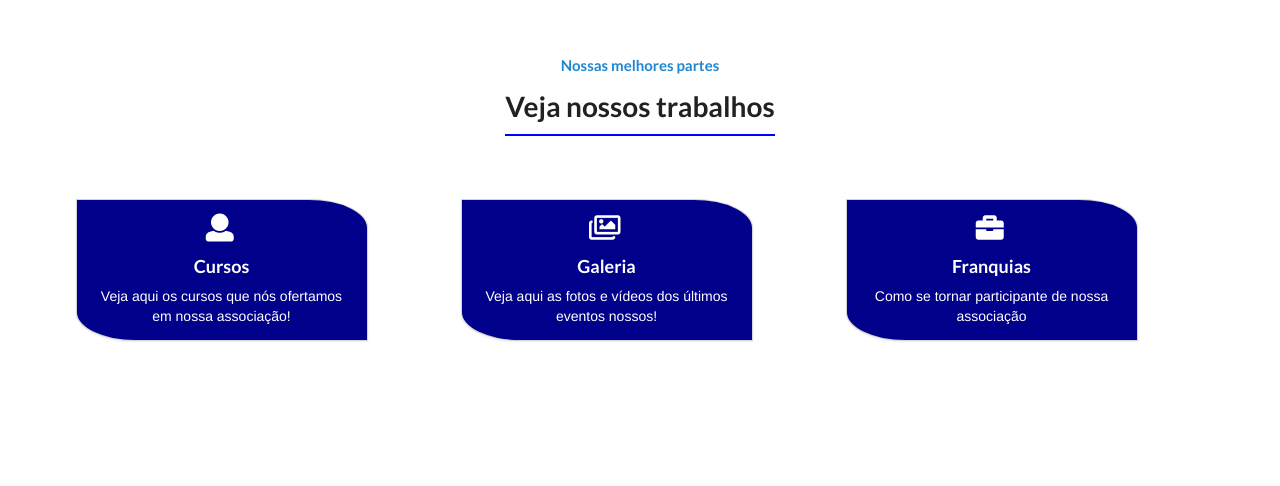
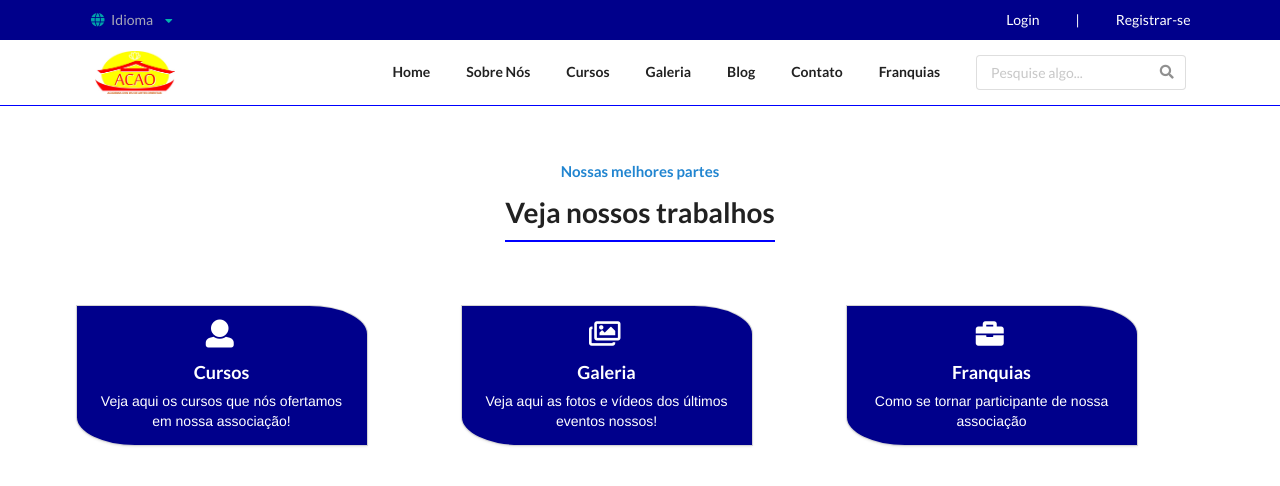
Before and after one commit to MatheusRyuki/ChinWu, a Vue app: page /About in a window 1280 px wide. Shown: the top 486 px of the page. Built offline with nearby package versions, Linux system fonts and the light colour scheme.

Commit message:
Cabeçalho na segunda página

```diff
--- /dev/null
+++ b/src/components/About/Header0.vue
@@ -0,0 +1,65 @@
+<template>
+  <div id="header">
+    <div class="ui container">
+      <div class="ui secondary menu">
+        <a class="browse item">
+            <i class="teal globe icon"></i>
+            <div class="ui simple dropdown">
+    <div class="default text">{{language}}</div>
+        <i class="teal dropdown icon"></i>
+    <div class="menu">
+    <div class="item">{{pt}}<i class="br flag"></i></div>
+    <div class="item">{{en}}<i class="gb flag"></i></div>
+    <div class="item">{{es}} <i class="es flag"></i></div>
+  </div>
+              </div>
+      </a>
+       <div class="right menu">
+         <a class="item">
+           {{login}}
+         </a>
+         <span class="item">|</span>
+         <a class="item">
+          {{register}}
+          </a>
+       </div>
+      </div>
+    </div>
+  </div>
+</template>
+
+<script>
+
+
+export default {
+  data() {
+    return {
+      language: 'Idioma',
+      login: 'Login',
+      register: 'Registrar-se',
+      pt: 'Português  ',
+      en: 'Inglês  ',
+      es: 'Espanhol  ',
+    };
+  },
+  mounted() {
+    // eslint-disable-next-line
+    $(".ui.dropdown").dropdown();
+  },
+};
+</script>
+
+<style scoped>
+#header {
+  background-color: darkblue;
+}
+span {
+    color: white;
+}
+.ui.secondary.menu .item {
+  color: white;
+}
+.ui.secondary.menu .item:hover {
+  color: gray;
+}
+</style>
--- /dev/null
+++ b/src/components/About/Subheader.vue
@@ -0,0 +1,68 @@
+<template>
+  <div id="menu">
+    <div class="ui container">
+      <div class="ui stackable container secondary menu">
+        <a class="item">
+          <img class="ui tiny image" src="@/assets/logo.jpeg">
+        </a>
+         <div class="right menu">
+        <router-link :to="{ name: 'home'}" class="item">
+          {{Home}}
+        </router-link>
+          <a class="item">
+          {{About}}
+  </a>
+        <a class="item">
+          {{Courses}}
+        </a>
+        <a class="item">
+          {{Gallery}}
+        </a>
+        <a class="item">
+          {{Blog}}
+        </a>
+        <a class="item">
+          {{Contact}}
+        </a>
+        <a class="item">
+          {{Membership}}
+        </a>
+        <div class="item">
+      <div class="ui icon input">
+        <input type="text" placeholder="Pesquise algo...">
+        <i class="search link icon"></i>
+      </div>
+    </div>
+    </div>
+      </div>
+    </div>
+  </div>
+</template>
+
+<script>
+export default {
+  data() {
+    return {
+      Home: 'Home',
+      About: 'Sobre Nós',
+      Courses: 'Cursos',
+      Gallery: 'Galeria',
+      Blog: 'Blog',
+      Contact: 'Contato',
+      Membership: 'Franquias',
+    };
+  },
+};
+</script>
+
+<style scoped>
+#menu {
+  border-bottom: 1px blue solid;
+}
+.ui.secondary.menu .item {
+  font-weight: bolder;
+}
+.ui.secondary.menu .item:hover {
+  filter: brightness(75%);
+}
+</style>
--- a/src/views/About.vue
+++ b/src/views/About.vue
@@ -1,18 +1,24 @@
 <template>
   <div>
+    <app-cabeca></app-cabeca>
+    <app-subheader></app-subheader>
     <app-header></app-header>
     <app-cards></app-cards>
   </div>
 </template>
 
 <script>
-import Header from '@/components/About/Header.vue';
+import Header2 from '@/components/About/Header.vue';
 import Cards from '@/components/About/Cards.vue';
+import Header from '@/components/About/Header0.vue';
+import SubHeader from '@/components/About/Subheader.vue';
 
 export default {
   components: {
-    appHeader: Header,
+    appHeader: Header2,
     appCards: Cards,
+    appCabeca: Header,
+    appSubheader: SubHeader,
   },
 };
 </script>
```
